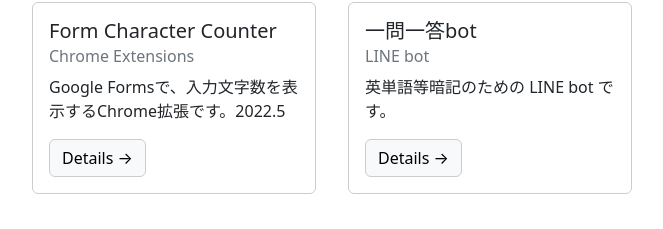
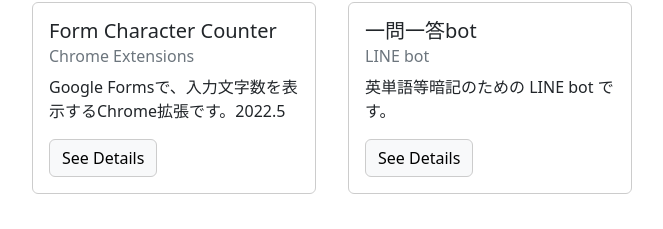
Before and after one commit to OJII3/ojii3.dev, a Next.js app: page / in a window 1280 px wide. Shown: the part 1644-1873 px from the top of the page, without its empty margins (308-971 px from the left). Built offline with nearby package versions, Linux system fonts and the light colour scheme; no server answers.

Commit message:
Add Googo

```diff
--- a/pages/ojii3/home.tsx
+++ b/pages/ojii3/home.tsx
@@ -128,7 +128,7 @@
                   <Card.Text>
                     Google Formsで、入力文字数を表示するChrome拡張です。2022.5
                   </Card.Text>
-                  <Card.Link as={Button} variant='light'>Details →</Card.Link>
+                  <Card.Link as={Button} variant='light'>See Details</Card.Link>
                 </Card.Body>
               </Card>
             </Col>
@@ -141,7 +141,7 @@
                   <Card.Text>
                     英単語等暗記のための LINE bot です。
                   </Card.Text>
-                  <Card.Link as={Button} variant='light'>Details →</Card.Link>
+                  <Card.Link as={Button} variant='light'>See Details</Card.Link>
                 </Card.Body>
               </Card>
             </Col>
--- a/pages/ojii3/nextjs-gh-pages.tsx
+++ b/pages/ojii3/nextjs-gh-pages.tsx
@@ -22,7 +22,7 @@
           <Row className='p-5' ref={new FadeUpRef().ref}>
             <Col className='text-center'>
               <h1>
-                <Image height={50} src='/Nextjs.svg' /><br /> × <br/><Image height={55} src='/GitHubPages.svg' />
+                <Image height={50} src='/Nextjs.svg' /><div> × </div><Image height={55} src='/GitHubPages.svg' />
               </h1>
               <b className='text-secondary'>ウェブサイト</b>
 
```
Also changed, not shown: next.config.js (line endings or trailing spaces).
